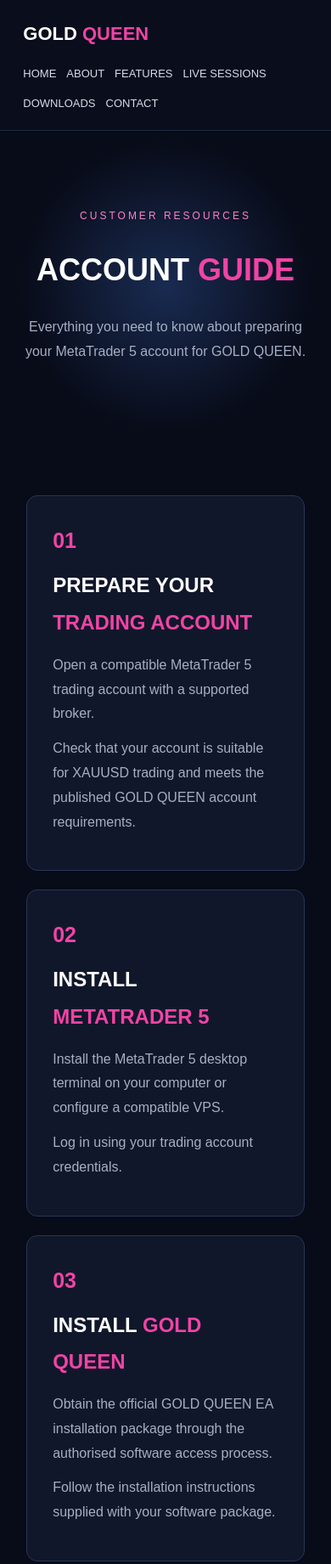
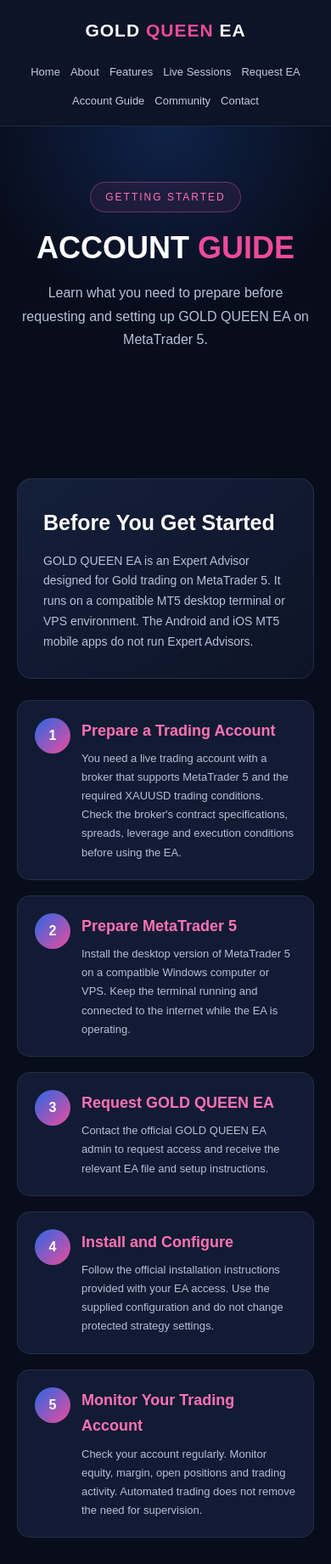
Before and after one commit to Omodap/gold-queen, a plain HTML site: page account-guide.html in a window 390 px wide. Shown: the top 1841 px of the page at 85% size. Drawn offline with Linux system fonts and the light colour scheme.

Commit message:
Update account-guide.html

```diff
--- a/account-guide.html
+++ b/account-guide.html
@@ -3,147 +3,171 @@
 <head>
 <meta charset="UTF-8">
 <meta name="viewport" content="width=device-width, initial-scale=1.0">
-<meta name="theme-color" content="#080b18">
-<title>Account Guide | GOLD QUEEN</title>
+<meta name="theme-color" content="#080d1c">
+<title>Account Guide | GOLD QUEEN EA</title>
 
 <style>
 *{margin:0;padding:0;box-sizing:border-box}
-body{font-family:Arial,sans-serif;background:#080b18;color:white;line-height:1.8}
-header{padding:20px 7%;background:#090d1c;border-bottom:1px solid #202941;display:flex;justify-content:space-between;align-items:center}
-.logo{font-size:22px;font-weight:900;text-decoration:none;color:white}
-.logo span{color:#f044a5}
-nav{display:flex;gap:18px;flex-wrap:wrap}
-nav a{color:#d6dcec;text-decoration:none;font-size:13px}
-nav a:hover{color:#f044a5}
-.hero{text-align:center;padding:90px 7%;background:radial-gradient(circle at center,#192b51,transparent 65%)}
-.tag{color:#ff80c8;letter-spacing:3px;font-size:12px}
-h1{font-size:clamp(36px,7vw,60px);margin:20px 0}
-h1 span,h2 span{color:#f044a5}
-.hero p{max-width:650px;margin:auto;color:#a6afc4}
-section{padding:65px 8%}
-.container{max-width:850px;margin:auto}
-.box{background:#11172a;border:1px solid #283654;border-radius:13px;padding:30px;margin-bottom:22px}
-.box h2{margin-bottom:15px}
-.box p{color:#a6afc4;margin-bottom:12px}
-.number{font-size:25px;font-weight:bold;color:#f044a5;margin-bottom:8px}
-.btn{display:inline-block;padding:13px 24px;background:linear-gradient(100deg,#3987ff,#f044a5);border-radius:6px;color:white;text-decoration:none;font-weight:bold;margin-top:15px}
-.note{background:#17233c;border-left:4px solid #3987ff;padding:18px;border-radius:5px;color:#d6dcec;margin-top:15px;font-size:14px}
-footer{text-align:center;padding:30px;background:#050711;border-top:1px solid #202941;color:#a6afc4;font-size:12px}
-@media(max-width:650px){
-header{align-items:flex-start;flex-direction:column;gap:15px}
-nav{gap:12px}
-}
+body{font-family:Arial,sans-serif;background:#080d1c;color:#fff;line-height:1.7}
+a{text-decoration:none;color:inherit}
+header{background:#0d1428;border-bottom:1px solid #202a42;padding:18px 6%}
+nav{max-width:1150px;margin:auto;display:flex;justify-content:space-between;align-items:center;flex-wrap:wrap;gap:20px}
+.logo{font-size:21px;font-weight:900;letter-spacing:1px}
+.logo span{color:#ed4b9b}
+.nav-links{display:flex;flex-wrap:wrap;gap:15px;font-size:13px;color:#c5cadd}
+.nav-links a:hover{color:#ed4b9b}
+.hero{text-align:center;padding:85px 20px;background:radial-gradient(circle at top,rgba(38,105,220,.23),transparent 55%)}
+.tag{display:inline-block;color:#ff72b5;border:1px solid rgba(237,75,155,.4);background:rgba(237,75,155,.08);border-radius:30px;padding:7px 17px;font-size:12px;letter-spacing:2px;margin-bottom:20px}
+h1{font-size:clamp(36px,6vw,58px);line-height:1.2;margin-bottom:18px}
+h1 span{color:#ed4b9b}
+.hero p{max-width:700px;margin:auto;color:#b8c1d8}
+.container{max-width:1000px;margin:auto;padding:65px 20px}
+.intro{background:linear-gradient(145deg,#141f3a,#0d1428);border:1px solid rgba(255,255,255,.09);border-radius:17px;padding:30px;margin-bottom:25px}
+.intro h2{font-size:25px;margin-bottom:12px}
+.intro p{color:#b8c1d8;font-size:14px}
+.step{display:flex;gap:20px;padding:25px;margin:18px 0;background:#111b33;border:1px solid rgba(255,255,255,.08);border-radius:15px}
+.number{min-width:42px;height:42px;border-radius:50%;display:flex;align-items:center;justify-content:center;background:linear-gradient(135deg,#2868e8,#ed4b9b);font-weight:bold}
+.step h3{font-size:18px;margin-bottom:7px;color:#ff72b5}
+.step p{font-size:13px;color:#b4bfd5}
+.warning{margin-top:35px;padding:25px;background:rgba(237,75,155,.07);border-left:4px solid #ed4b9b;border-radius:8px}
+.warning h3{margin-bottom:10px}
+.warning p{font-size:13px;color:#c1c9dc}
+.cta{text-align:center;margin-top:40px;padding:40px 20px;border-radius:18px;background:linear-gradient(120deg,#14264c,#25152f);border:1px solid rgba(237,75,155,.25)}
+.cta h2{font-size:26px;margin-bottom:10px}
+.cta p{color:#c1c9dc;margin-bottom:22px;font-size:14px}
+.button{display:inline-block;padding:13px 25px;border-radius:8px;background:linear-gradient(90deg,#2868e8,#ed4b9b);font-size:13px;font-weight:bold}
+.button:hover{opacity:.85}
+footer{background:#050914;border-top:1px solid rgba(255,255,255,.08);padding:30px 20px;text-align:center}
+footer p{color:#8995ad;font-size:12px;margin:5px}
+footer .brand{color:#ed4b9b;font-weight:bold;font-size:16px}
+@media(max-width:650px){nav{justify-content:center}.nav-links{justify-content:center;gap:12px}.hero{padding-top:65px}.step{gap:13px;padding:20px}}
 </style>
 </head>
 
 <body>
 
 <header>
-<a href="index.html" class="logo">GOLD <span>QUEEN</span></a>
 <nav>
-<a href="index.html">HOME</a>
-<a href="about.html">ABOUT</a>
-<a href="features.html">FEATURES</a>
-<a href="live-sessions.html">LIVE SESSIONS</a>
-<a href="downloads.html">DOWNLOADS</a>
-<a href="contact.html">CONTACT</a>
+<a href="index.html" class="logo">GOLD <span>QUEEN</span> EA</a>
+<div class="nav-links">
+<a href="index.html">Home</a>
+<a href="about.html">About</a>
+<a href="features.html">Features</a>
+<a href="live-sessions.html">Live Sessions</a>
+<a href="downloads.html">Request EA</a>
+<a href="account-guide.html">Account Guide</a>
+<a href="community.html">Community</a>
+<a href="contact.html">Contact</a>
+</div>
 </nav>
 </header>
 
-<div class="hero">
-<div class="tag">CUSTOMER RESOURCES</div>
+<section class="hero">
+<div class="tag">GETTING STARTED</div>
 <h1>ACCOUNT <span>GUIDE</span></h1>
 <p>
-Everything you need to know about preparing your
-MetaTrader 5 account for GOLD QUEEN.
+Learn what you need to prepare before requesting and setting up
+GOLD QUEEN EA on MetaTrader 5.
 </p>
-</div>
+</section>
 
-<section>
-<div class="container">
+<main class="container">
 
-<div class="box">
-<div class="number">01</div>
-<h2>PREPARE YOUR <span>TRADING ACCOUNT</span></h2>
+<section class="intro">
+<h2>Before You Get Started</h2>
 <p>
-Open a compatible MetaTrader 5 trading account
-with a supported broker.
+GOLD QUEEN EA is an Expert Advisor designed for Gold trading
+on MetaTrader 5. It runs on a compatible MT5 desktop terminal
+or VPS environment. The Android and iOS MT5 mobile apps do not
+run Expert Advisors.
 </p>
+</section>
+
+<div class="step">
+<div class="number">1</div>
+<div>
+<h3>Prepare a Trading Account</h3>
 <p>
-Check that your account is suitable for XAUUSD
-trading and meets the published GOLD QUEEN
-account requirements.
+You need a live trading account with a broker that supports
+MetaTrader 5 and the required XAUUSD trading conditions.
+Check the broker's contract specifications, spreads, leverage
+and execution conditions before using the EA.
 </p>
-</div>
-
-<div class="box">
-<div class="number">02</div>
-<h2>INSTALL <span>METATRADER 5</span></h2>
-<p>
-Install the MetaTrader 5 desktop terminal on
-your computer or configure a compatible VPS.
-</p>
-<p>
-Log in using your trading account credentials.
-</p>
-</div>
-
-<div class="box">
-<div class="number">03</div>
-<h2>INSTALL <span>GOLD QUEEN</span></h2>
-<p>
-Obtain the official GOLD QUEEN EA installation
-package through the authorised software access process.
-</p>
-<p>
-Follow the installation instructions supplied
-with your software package.
-</p>
-</div>
-
-<div class="box">
-<div class="number">04</div>
-<h2>ACTIVATE YOUR <span>LICENCE</span></h2>
-<p>
-Enter your authorised GOLD QUEEN licence details
-when prompted by the EA.
-</p>
-<p>
-Complete the online verification process before
-using the software.
-</p>
-</div>
-
-<div class="box">
-<div class="number">05</div>
-<h2>CONNECT AND <span>VERIFY</span></h2>
-<p>
-Attach GOLD QUEEN to the appropriate XAUUSD chart
-and confirm that the EA is connected and operating.
-</p>
-
-<div class="note">
-Use the software according to its official
-installation instructions. CFD trading involves risk.
 </div>
 </div>
 
-<div class="box">
-<h2>NEED <span>HELP?</span></h2>
+<div class="step">
+<div class="number">2</div>
+<div>
+<h3>Prepare MetaTrader 5</h3>
 <p>
-If you need assistance with account preparation,
-installation or licence activation, contact our team.
+Install the desktop version of MetaTrader 5 on a compatible
+Windows computer or VPS. Keep the terminal running and connected
+to the internet while the EA is operating.
 </p>
-<a href="contact.html" class="btn">CONTACT SUPPORT →</a>
+</div>
 </div>
 
+<div class="step">
+<div class="number">3</div>
+<div>
+<h3>Request GOLD QUEEN EA</h3>
+<p>
+Contact the official GOLD QUEEN EA admin to request access
+and receive the relevant EA file and setup instructions.
+</p>
 </div>
+</div>
+
+<div class="step">
+<div class="number">4</div>
+<div>
+<h3>Install and Configure</h3>
+<p>
+Follow the official installation instructions provided with
+your EA access. Use the supplied configuration and do not
+change protected strategy settings.
+</p>
+</div>
+</div>
+
+<div class="step">
+<div class="number">5</div>
+<div>
+<h3>Monitor Your Trading Account</h3>
+<p>
+Check your account regularly. Monitor equity, margin,
+open positions and trading activity. Automated trading
+does not remove the need for supervision.
+</p>
+</div>
+</div>
+
+<section class="warning">
+<h3>⚠️ Important Risk Information</h3>
+<p>
+GOLD QUEEN EA uses martingale and hedging techniques.
+These can increase exposure and may lead to substantial losses.
+You can lose some or all of your trading capital.
+Only use money you can afford to lose. No profit is guaranteed.
+</p>
 </section>
 
+<section class="cta">
+<h2>Need Help Getting Started?</h2>
+<p>Contact our official admin for access and installation guidance.</p>
+<a class="button" href="https://t.me/goldqueenea_admin" target="_blank" rel="noopener noreferrer">
+CONTACT GOLD QUEEN ADMIN
+</a>
+</section>
+
+</main>
+
 <footer>
-<div class="logo">GOLD <span>QUEEN</span></div>
-<p>© 2026 GOLD QUEEN. All Rights Reserved.</p>
-<p>CFD trading involves risk.</p>
+<p class="brand">GOLD QUEEN EA</p>
+<p>Automated Gold Trading Technology</p>
+<p>© 2026 GOLD QUEEN EA. All rights reserved.</p>
+<p>CFD trading involves risk. Past performance does not guarantee future results.</p>
 </footer>
 
 </body>
```
